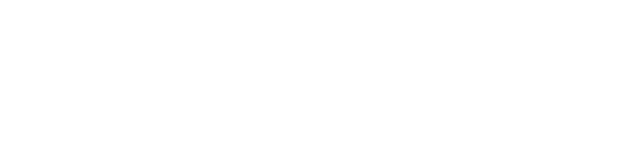
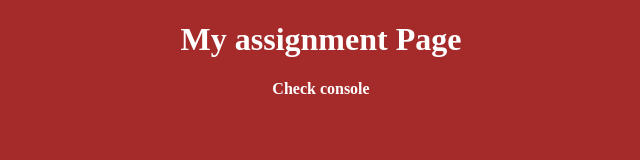
Before and after one commit to Adedoyinlorukomi/introJsAssign, a plain HTML site: page index.html in a window 1280 px wide. Shown: the whole page, without its empty margins (319-959 px from the left). Drawn offline with Linux system fonts and the light colour scheme.

Commit message:
Update index.html

```diff
--- a/index.html
+++ b/index.html
@@ -5,7 +5,9 @@
     <meta name="viewport" content="width=device-width, initial-scale=1.0">
     <title>introJsAssignment</title>
 </head>
-<body>
+<body style="background-color: brown;color: white; text-align: center;">
+   <h1> My assignment Page</h1>
+   <h4>Check console</h4>
     <script src="script.js"></script>
 </body>
 </html>
```
